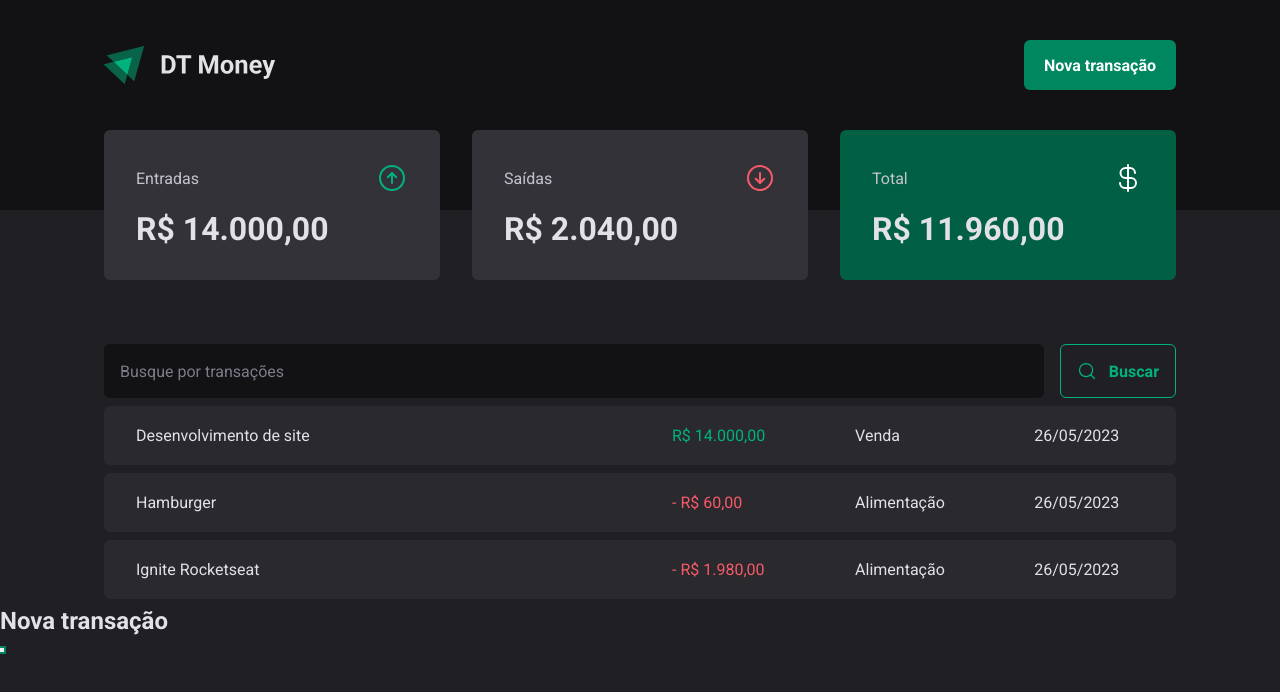
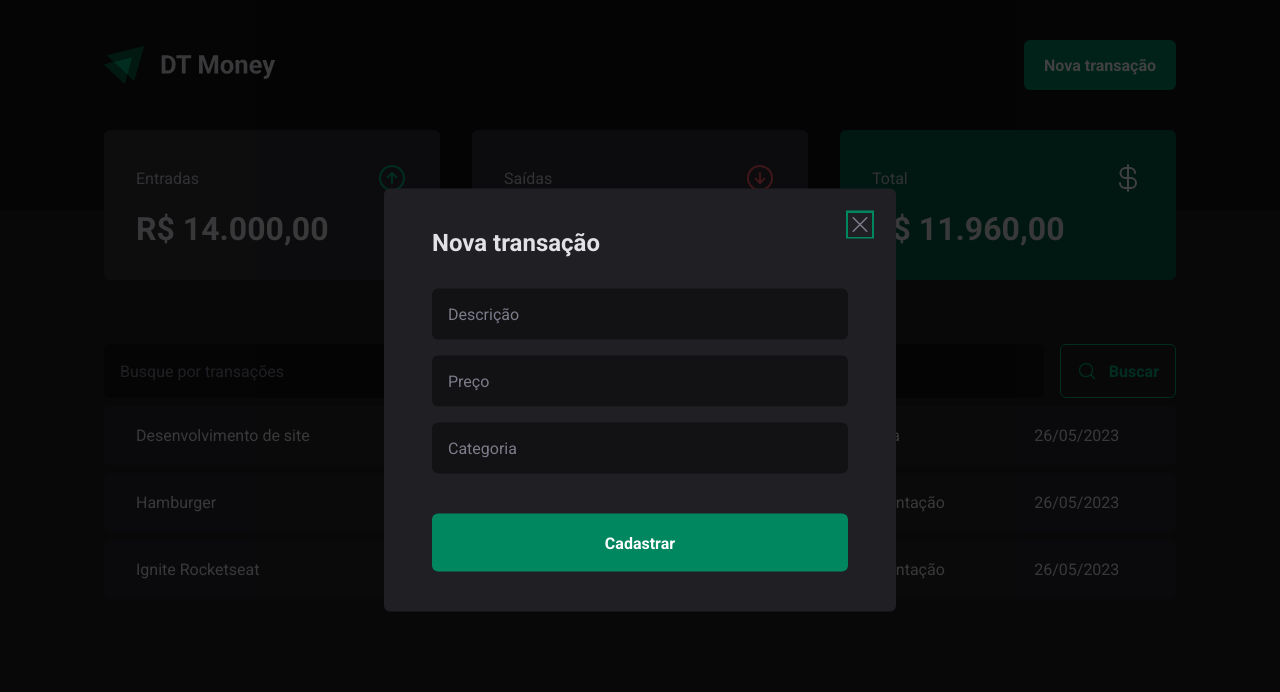
Before and after one commit to sidneifjr/dt-money, a React (Vite) app: page / in a window 1280 px wide. Both pictures are taken after a click on the button "Nova transação". Shown: the top 692 px of the page. Built offline with nearby package versions, Linux system fonts and the light colour scheme; data requests are answered from the project's data file.

Commit message:
Move o modal de Header para um componente próprio, NewTransactionModal, e aplica seus estilos

```diff
--- a/src/components/Header/index.tsx
+++ b/src/components/Header/index.tsx
@@ -2,6 +2,7 @@
 import * as Dialog from "@radix-ui/react-dialog";
 
 import logoImg from '../../assets/logo.svg'
+import { NewTransactionModal } from "../NewTransactionModal";
 
 export function Header() {
   return (
@@ -18,19 +19,7 @@
             <NewTransactionbutton>Nova transação</NewTransactionbutton>
           </Dialog.Trigger>
 
-          {/**
-           * O modal não necessariamente faz parte do Header; apenas o botão atrelado à abertura do mesmo está presente no Header.
-           * Assim, o uso de Portal é justificado, pois o Modal é um overlay sobreposto à página inteira e fora do contexto do Header.
-           */}
-          <Dialog.Portal>
-            <Dialog.Overlay />
-
-            <Dialog.Content>
-              <Dialog.Title>Nova transação</Dialog.Title>
-
-              <Dialog.Close />
-            </Dialog.Content>
-          </Dialog.Portal>
+          <NewTransactionModal />
         </Dialog.Root>
       </HeaderContent>
     </HeaderContainer>
--- /dev/null
+++ b/src/components/NewTransactionModal/index.tsx
@@ -0,0 +1,34 @@
+import * as Dialog from "@radix-ui/react-dialog";
+import { X } from "phosphor-react";
+
+import { CloseButton, Content, Overlay } from "./styles";
+
+export function NewTransactionModal() {
+  return (
+    <>
+      {/**
+        * O modal não necessariamente faz parte do Header; apenas o botão atrelado à abertura do mesmo está presente no Header.
+        * Assim, o uso de Portal é justificado, pois o Modal é um overlay sobreposto à página inteira e fora do contexto do Header.
+        */}
+      <Dialog.Portal>
+        <Overlay />
+
+        <Content>
+          <Dialog.Title>Nova transação</Dialog.Title>
+
+          <CloseButton>
+            <X size={24} />
+          </CloseButton>
+
+          <form action="">
+            <input type="text" placeholder="Descrição" required />
+            <input type="number" placeholder="Preço" required />
+            <input type="text" placeholder="Categoria" required />
+
+            <button type="submit">Cadastrar</button>
+          </form>
+        </Content>
+      </Dialog.Portal>
+    </>
+  )
+}
--- /dev/null
+++ b/src/components/NewTransactionModal/styles.ts
@@ -0,0 +1,69 @@
+import * as Dialog from "@radix-ui/react-dialog";
+import styled from "styled-components";
+
+export const Overlay = styled(Dialog.Overlay)`
+  position: fixed;
+  width: 100vw;
+  height: 100vh;
+  inset: 0; // equivalente a definir top, bottom, left, right, todos com valor 0.
+  background: rgba(0, 0, 0, 0.75);
+`
+
+export const Content = styled(Dialog.Content)`
+  min-width: 32rem;
+  border-radius: 6px;
+  padding: 2.5rem 3rem;
+  background: ${props => props.theme["gray-800"]};
+
+  position: fixed;
+  top: 50%;
+  left: 50%;
+  transform: translate(-50%, -50%);
+
+  form {
+    margin-top: 2rem;
+    display: flex;
+    flex-direction: column;
+    gap: 1rem;
+
+    input {
+      border-radius: 6px;
+      border: 0;
+      background: ${props => props.theme["gray-900"]};
+      color: ${props => props.theme["gray-300"]};
+      padding: 1rem;
+
+      &::placeholder {
+        color: ${props => props.theme["gray-500"]};
+      }
+    }
+
+    button[type="submit"]{
+      height: 58px;
+      border: 0;
+      background: ${props => props.theme["green-500"]};
+      color: ${props => props.theme.white};
+      font-weight: bold;
+      padding: 0 1.25rem;
+      border-radius: 6px;
+      margin-top: 1.5rem;
+      cursor: pointer;
+
+      &:hover {
+        background: ${props => props.theme["green-700"]};
+        transition: background-color 0.2s;
+      }
+    }
+  }
+`
+
+export const CloseButton = styled(Dialog.Close)`
+  position: absolute;
+  background: transparent;
+  border: 0;
+  top: 1.5rem;
+  right: 1.5rem;
+  line-height: 0;
+  cursor: pointer;
+  color: ${props => props.theme["gray-500"]};
+`
```
